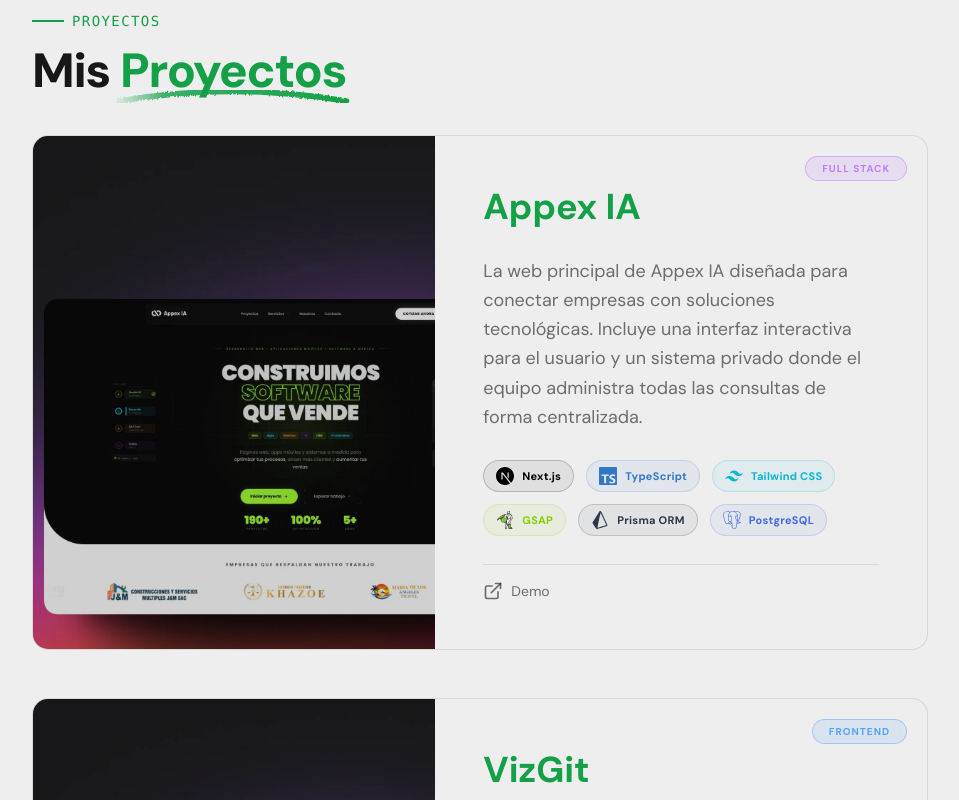
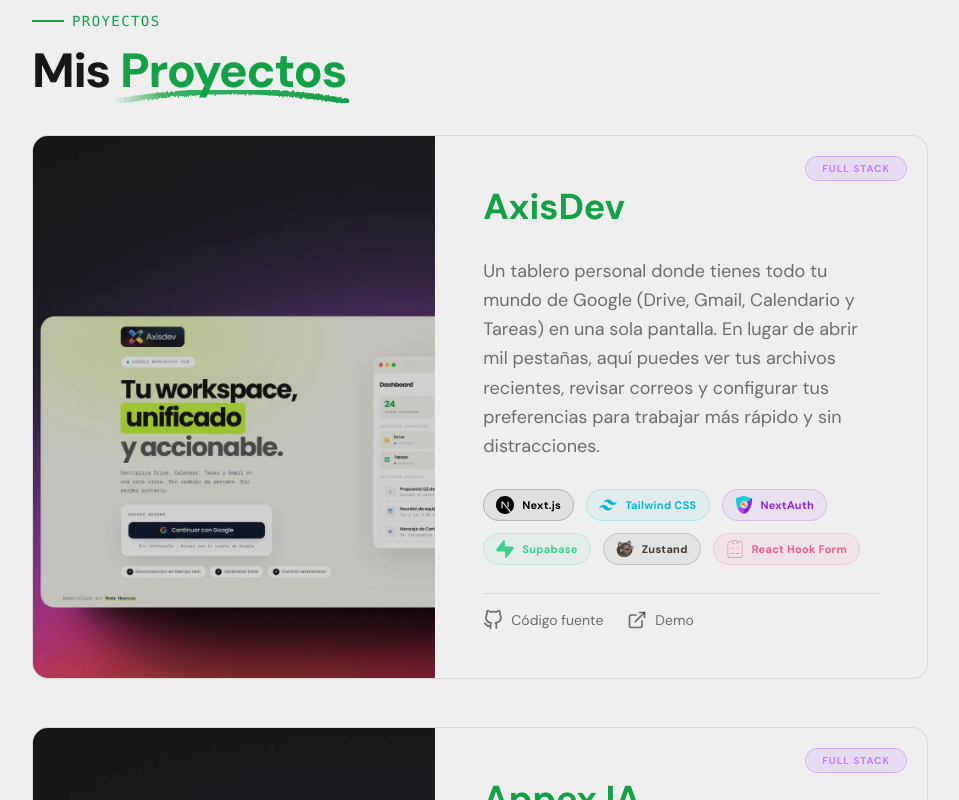
Before and after one commit to rody-huancas/dev-portfolio, a Next.js app: page / in a window 1280 px wide. Shown: the part 2800-3600 px from the top of the page, without its empty margins (160-1119 px from the left). Built offline with nearby package versions, Linux system fonts and the light colour scheme; no server answers.

Commit message:
feat: add new project "AxisDev" to projects data

```diff
--- a/src/data/projects.data.ts
+++ b/src/data/projects.data.ts
@@ -1,6 +1,19 @@
 import type { IProject } from "@/types/projects.types";
 
 export const projectsData: IProject[] = [
+  {
+    id: "af80df3d-1580-443a-b475-91fe219d070c",
+    title: "AxisDev",
+    description: {
+      es: "Un tablero personal donde tienes todo tu mundo de Google (Drive, Gmail, Calendario y Tareas) en una sola pantalla. En lugar de abrir mil pestañas, aquí puedes ver tus archivos recientes, revisar correos y configurar tus preferencias para trabajar más rápido y sin distracciones.",
+      en: "A personal dashboard that puts your entire Google world (Drive, Gmail, Calendar, and Tasks) on a single screen. Instead of opening a thousand tabs, you can check recent files, read emails, and tweak your own settings to work faster and stay focused.",
+    },
+    technologies: ["Next.js", "Tailwind CSS", "NextAuth", "Supabase", "Zustand", "React Hook Form"],
+    githubUrl: "https://github.com/rody-huancas/axisdev",
+    liveUrl: "https://axisdev.vercel.app/",
+    imageUrl: "/projects/image-axisdev.webp",
+    type: "FullStack",
+  },
   {
     id: "62c17723-d764-4b6e-95a8-c86c69a5bd50",
     title: "Appex IA",
```
